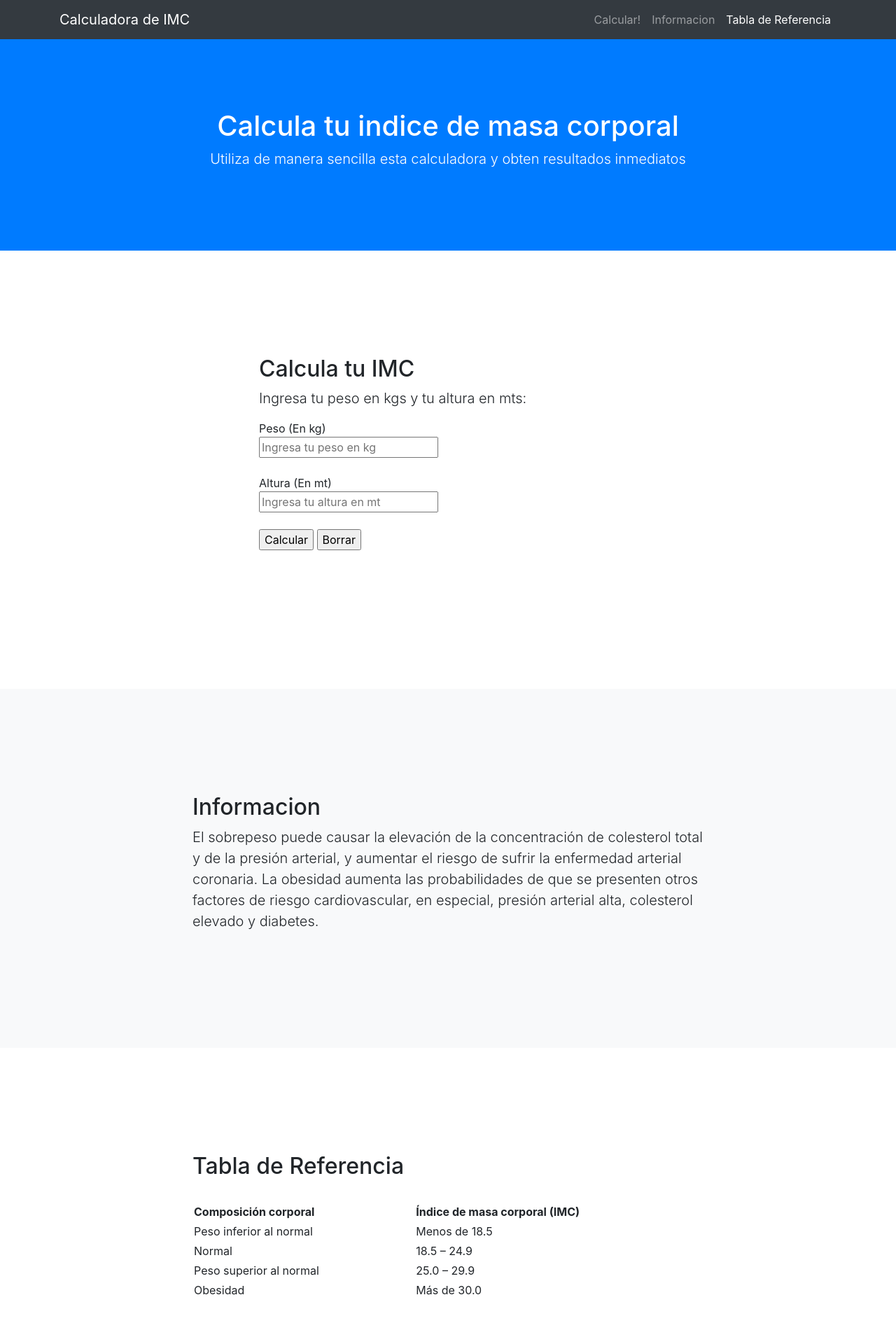
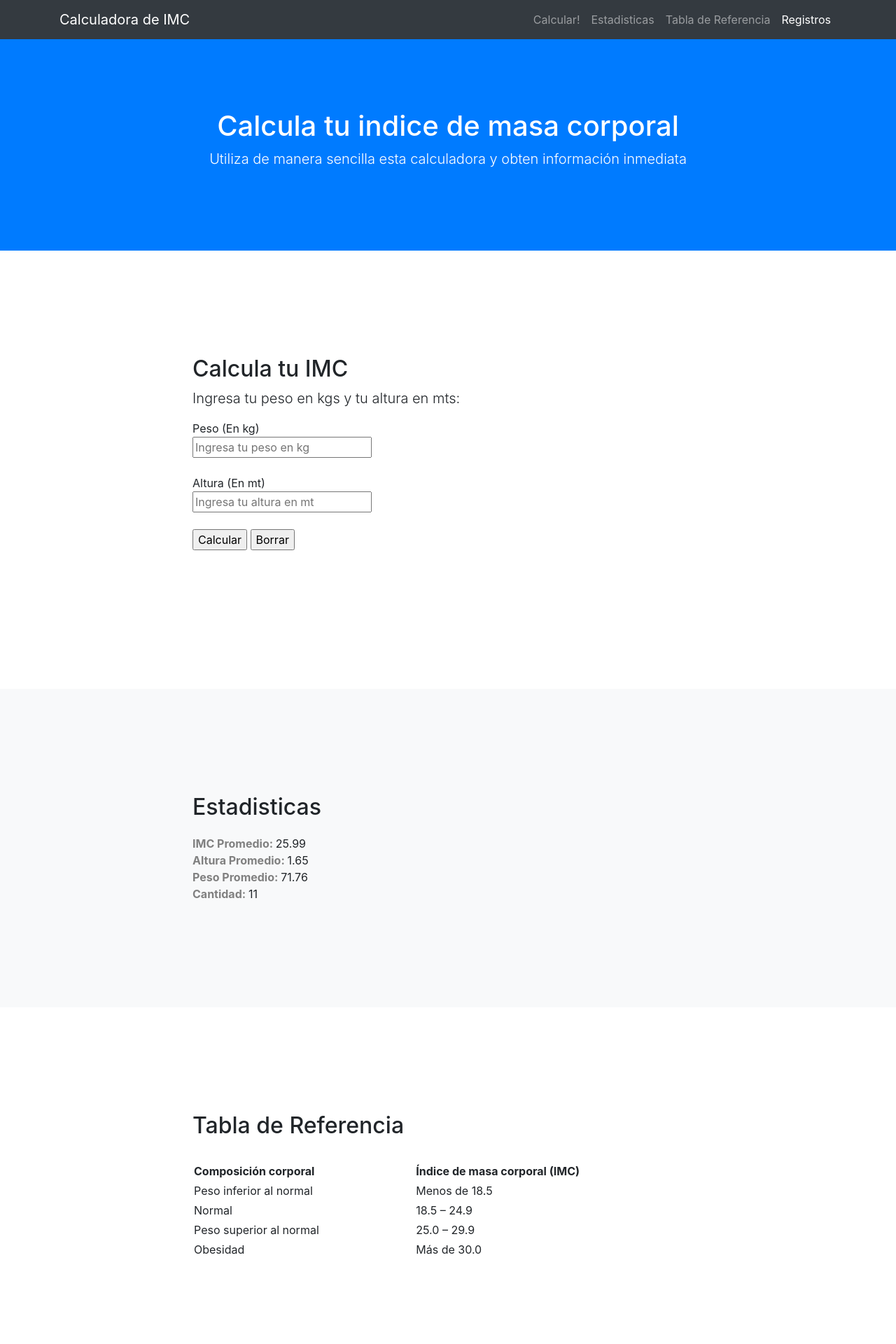
Before and after one commit to FabianaTorre/CalculadoraIMC, a PHP site: page / in a window 1280 px wide. Shown: the top 1920 px of the page at 70% size. Run offline with PHP 8.4, Linux system fonts and the light colour scheme; data comes from the database, SQL or seed files in the repository; both versions use the stored data as it was after the commit.

Commit message:
Agregada funcionalidad sql

```diff
--- a/index.php
+++ b/index.php
@@ -1,5 +1,33 @@
 <?php
 
+//conexion: server, user, password, database
+
+$mysqli = mysqli_connect("localhost", "root", "", "imc");
+
+//chequear conexion
+
+if (!$mysqli){
+  echo "Error al conectar a Maria DB";
+  die();
+}
+
+//traer datos estadisticos desde bd
+
+$estadisticas = "SELECT AVG(`datos_imc`) AS 'imc', AVG (`datos_peso`) AS 'peso', AVG (`datos_altura`) AS 'altura', COUNT(*) AS 'total' FROM `datos` WHERE 1";
+$consulta = $mysqli->query($estadisticas);
+$fila = $consulta->fetch_assoc();
+
+$imc_promedio = bcdiv($fila['imc'], '1', 2);
+$peso_promedio = bcdiv($fila['peso'], '1', 2);
+$altura_promedio = bcdiv($fila['altura'], '1', 2);
+$cantidad = bcdiv($fila['total'], '1', 0);
+
+//traer tabla entera desde bd
+
+$consulta = $mysqli->query("SELECT * FROM `datos`");
+$tabla = $consulta->fetch_all(MYSQLI_ASSOC);
+
+//preparo variables
 
 $resultado = "";
 $color = "";
@@ -34,6 +62,8 @@ if (isset($_POST['peso']) && isset($_POST['altura']) && is_numeric($_POST['peso'
         $resultado = "Obesidad";
         $color = "red";
     }
+    $mysqli->query("INSERT INTO `datos`(`datos_altura`, `datos_peso`, `datos_imc`, `datos_mensaje`) VALUES ('".$altura."', '".$peso."', '".$imc."', '".$resultado."');");
+
 }
 
 ?>
@@ -73,10 +103,13 @@ if (isset($_POST['peso']) && isset($_POST['altura']) && is_numeric($_POST['peso'
             <a class="nav-link js-scroll-trigger" href="#calcular">Calcular!</a>
           </li>
           <li class="nav-item">
-            <a class="nav-link js-scroll-trigger" href="#informacion">Informacion</a>
+            <a class="nav-link js-scroll-trigger" href="#estadisticas">Estadisticas</a>
           </li>
           <li class="nav-item">
             <a class="nav-link js-scroll-trigger" href="#referencia">Tabla de Referencia</a>
+          </li>
+          <li class="nav-item">
+            <a class="nav-link js-scroll-trigger" href="#registros">Registros</a>
           </li>
         </ul>
       </div>
@@ -86,18 +119,18 @@ if (isset($_POST['peso']) && isset($_POST['altura']) && is_numeric($_POST['peso'
   <header class="bg-primary text-white">
     <div class="container text-center">
       <h1>Calcula tu indice de masa corporal</h1>
-      <p class="lead">Utiliza de manera sencilla esta calculadora y obten resultados inmediatos</p>
+      <p class="lead">Utiliza de manera sencilla esta calculadora y obten información inmediata</p>
     </div>
   </header>
 
   <section id="calcular">
     <div class="container">
       <div class="row">
-        <div class="col-lg-6 mx-auto">
+        <div class="col-lg-8 mx-auto">
           <h2>Calcula tu IMC</h2>
           <p class="lead">Ingresa tu peso en kgs y tu altura en mts:</p>
 
-          <form class = "" action = "index.php" method = "post">
+          <form class = "" action = "index.php#calcular" method = "post">
     Peso (En kg) <br><input type = "number" step = ".01" name = "peso" value = "" placeholder = "Ingresa tu peso en kg" required><br><br>
     Altura (En mt) <br><input type = "number" step = ".01" name = "altura" value = "" placeholder = "Ingresa tu altura en mt" required><br><br>
     <input type = "submit" name = "" value = "Calcular">
@@ -112,12 +145,18 @@ if (isset($_POST['peso']) && isset($_POST['altura']) && is_numeric($_POST['peso'
     </div>
   </section>
 
-  <section id="informacion" class="bg-light">
+  <section id="estadisticas" class="bg-light">
     <div class="container">
       <div class="row">
         <div class="col-lg-8 mx-auto">
-          <h2>Informacion</h2>
-          <p class="lead">El sobrepeso puede causar la elevación de la concentración de colesterol total y de la presión arterial, y aumentar el riesgo de sufrir la enfermedad arterial coronaria. La obesidad aumenta las probabilidades de que se presenten otros factores de riesgo cardiovascular, en especial, presión arterial alta, colesterol elevado y diabetes.</p>
+          <h2>Estadisticas</h2>
+          <div style="margin-top:20px" class="">
+          <b style="color:grey;">IMC Promedio: </b> <?= $imc_promedio; ?><br>
+          <b style="color:grey;">Altura Promedio: </b> <?= $altura_promedio; ?><br>
+          <b style="color:grey;">Peso Promedio: </b> <?= $peso_promedio; ?><br>
+          <b style="color:grey;">Cantidad: </b> <?= $cantidad; ?><br>
+
+
         </div>
       </div>
     </div>
@@ -157,6 +196,44 @@ if (isset($_POST['peso']) && isset($_POST['altura']) && is_numeric($_POST['peso'
       </div>
     </div>
   </section>
+  <section id="registros" class="bg-light">
+    <div class="container">
+      <div class="row">
+        <div class="col-lg-8 mx-auto">
+          <h2>Registros</h2>
+          <div style="margin-top:20px" class="">
+            <table class="table">
+    <thead>
+      <tr>
+        <th scope="col">#ID</th>
+        <th scope="col">Fecha</th>
+        <th scope="col">Altura</th>
+        <th scope="col">Peso</th>
+        <th scope="col">IMC</th>
+        <th scope="col">Mensaje</th>
+      </tr>
+    </thead>
+    <tbody>
+      <?php foreach ($tabla as $fila) { ?>
+
+
+        <tr>
+          <th scope="row"><?php echo $fila['datos_id']; ?></th>
+          <td><?php echo $fila['datos_fecha']; ?></td>
+          <td><?php echo $fila['datos_altura']; ?></td>
+          <td><?php echo $fila['datos_peso']; ?></td>
+          <td><?php echo $fila['datos_imc']; ?></td>
+          <td><?php echo $fila['datos_mensaje']; ?></td>
+        </tr>
+        <?php } ?>
+    </tbody>
+  </table>
+
+
+        </div>
+      </div>
+    </div>
+  </section>
 
   <!-- Footer -->
   <footer class="py-5 bg-dark">
```
Also changed, not shown: datos.sql (added, +80 -0 lines), 6386899f70346d4580c723232524d35a-2257b97cb7bd8de0906fa8fcde3a92f8dcb984e0/README-español.md (deleted).
